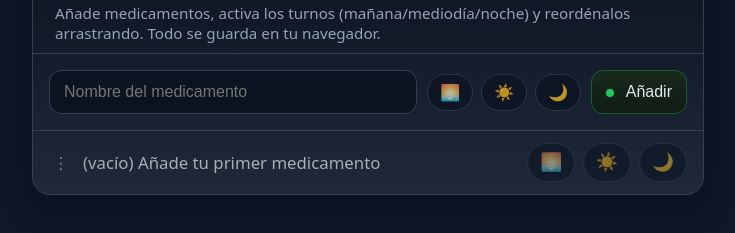
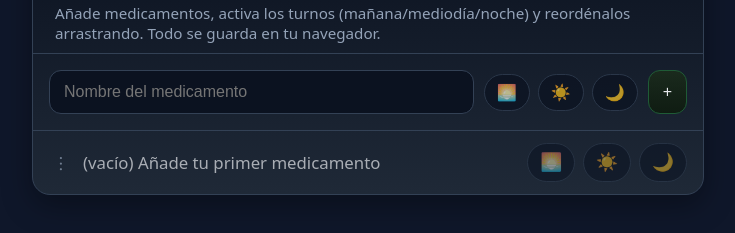
Before and after one commit to vivirenremoto/medicacion, a plain HTML site: page index.html in a window 1280 px wide. Shown: the part 131-364 px from the top of the page, without its empty margins (272-1007 px from the left). Drawn offline with nearby package versions, Linux system fonts and the light colour scheme.

Commit message:
Change add button text to a plus sign

```diff
--- a/index.html
+++ b/index.html
@@ -70,7 +70,7 @@
           <button class="btn sch-btn" data-when="mediodía" type="button" title="Mediodía"><span class="ico">☀️</span></button>
           <button class="btn sch-btn" data-when="noche" type="button" title="Noche"><span class="ico">🌙</span></button>
         </div>
-        <button id="addBtn" class="btn btn-primary" type="button"><span class="dot"></span> Añadir</button>
+        <button id="addBtn" class="btn btn-primary" type="button">+</button>
       </div>
 
       <ul id="medList" aria-label="Lista reordenable de medicación"></ul>
```
